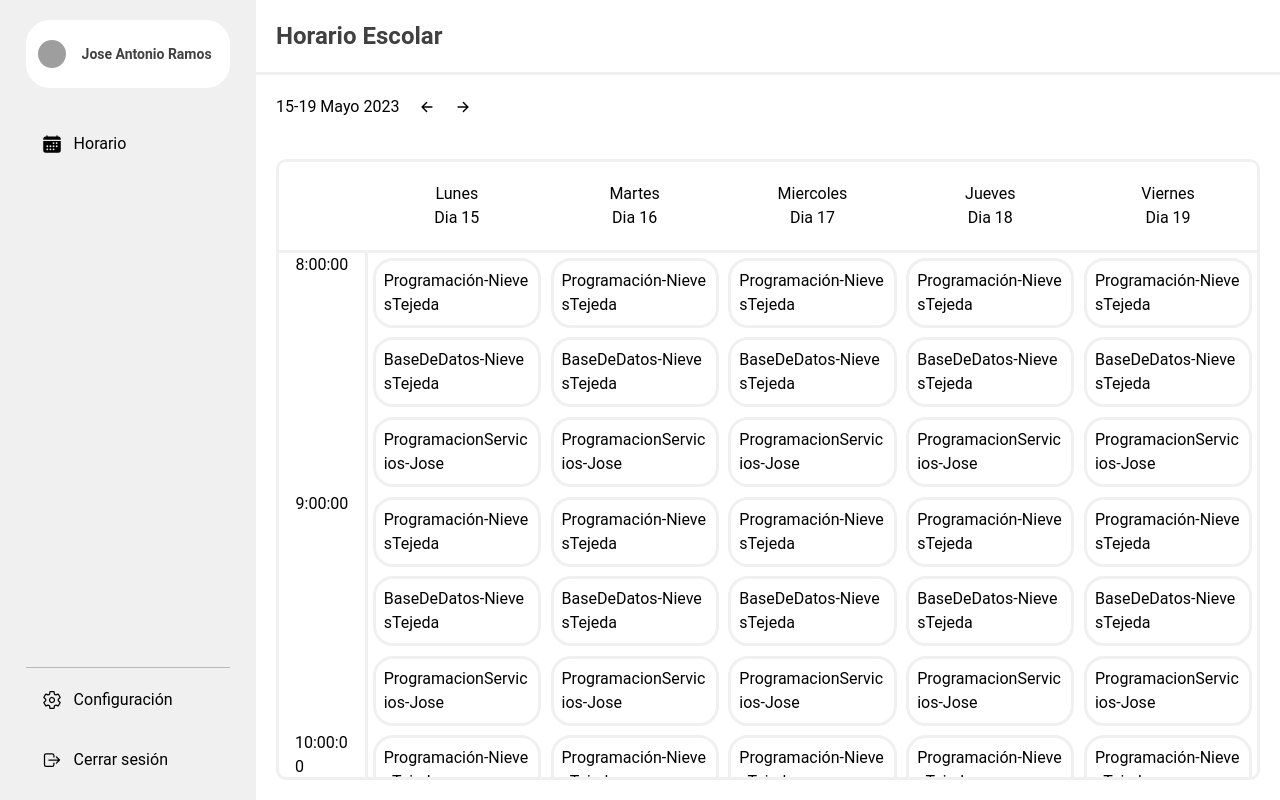
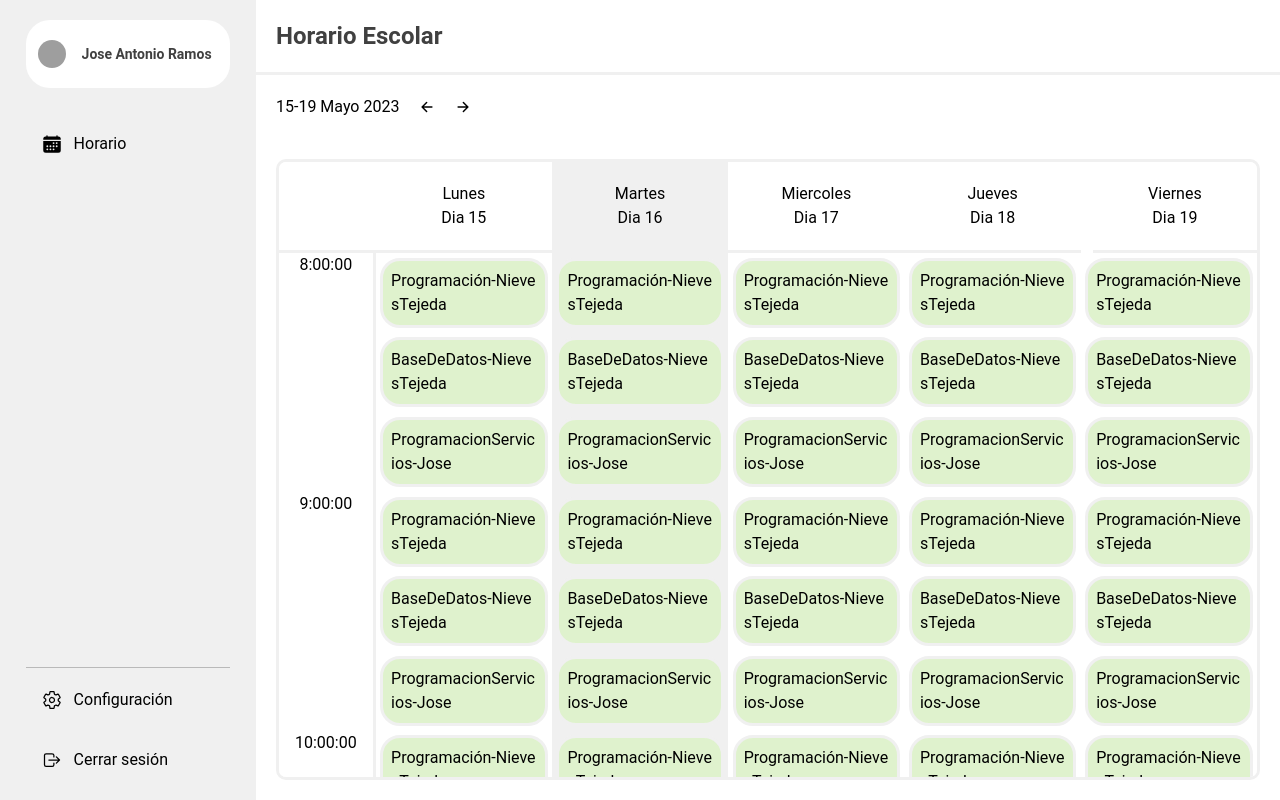
Before and after one commit to joseantoniorbieshna/falta-project-frontend, a React (Vite) app in the folder faltas-project/: page /faltas/login in a window 1280 px wide. Built offline with nearby package versions, Linux system fonts and the light colour scheme; grey boxes are pictures that could not be loaded.

Commit message:
horario de pc empezando

```diff
--- /dev/null
+++ b/faltas-project/src/components/Horario.jsx
@@ -0,0 +1,110 @@
+
+import React, { useEffect, useRef, useState } from 'react';
+import './css/HorarioMain.css'
+import useEffectAddWindowEvent from '../hooks/useEffectAddWindowEvent';
+const HorarioHeadDayWeek = React.forwardRef(({ dayOfWeek, dayOfMonth ,isActual=false },ref)=> {
+    const clasesStyle=isActual?'actual-day':'no-actual-day'
+    const dia = ['Lunes', 'Martes', 'Miercoles', 'Jueves', 'Viernes']
+    const classNameLastDay =  dayOfWeek==4?'last-day-horario-head':''
+    return (
+        <div ref={ref} className={`${clasesStyle} ${classNameLastDay} hhdk-hora-head flex flex-col items-center justify-center p-5`}>
+            <div className="hhdk-dia-semana">
+                {dia[dayOfWeek]}
+            </div>
+            <div className='hh-dia-title '>
+                Dia {dayOfMonth}
+            </div>
+        </div>
+    )
+});
+
+const HorarioTime = React.forwardRef(({ time }, ref) => {
+    return (
+        <div className='hh-hora min-h-12' ref={ref}>
+            <div className='ht-time-del-horario'>
+                <div className='ht-time-del-horario-text'>
+                    {time}
+                </div>
+            </div>
+        </div>
+      );
+});
+
+
+function HorarioHora({ children,isActual=false }) {
+    const clasesStyle=isActual?'actual-day':'no-actual-day'
+    return (
+        <div className={`hh-hora ${clasesStyle}`}>
+            {children}
+        </div>
+    );
+}
+function MensajeHora({ mensaje ,backgroundColor='#dff2cd'}) {
+    return (
+        <div className='m-hora' style={{backgroundColor}}>
+            {mensaje}
+        </div>
+    )
+}
+
+
+
+export default function Horario(){
+    /* Cambio de elementos no responsive para pc */
+    const timeHoraHorarioRef = useRef(null);
+    const [sizeTimeWidth,setSizeTimeWidth]=useState('auto');
+
+    const lunesCercano = 15;
+    const diaActual = 18;
+    const dias = [lunesCercano, lunesCercano + 1, lunesCercano + 2, lunesCercano + 3, lunesCercano + 4]
+    const timeArray = ['8:00:00', '9:00:00', '10:00:00', '11:00:00', '12:00:00', '13:00:00', '14:00:00']
+    const mensaje = ['Programación-NievesTejeda', 'BaseDeDatos-NievesTejeda','ProgramacionServicios-Jose']
+    const indiceDiaActual = new Date().getDay()-2;
+    //const mensaje = ['a','b','c']
+
+    const isLastDayClassName= indiceDiaActual==4?'is-last-day':''
+    const handleResize = ()=>{
+         /*primer elemento cambiar tamaño*/
+        if(timeHoraHorarioRef.current){
+            const { width } = timeHoraHorarioRef.current.getBoundingClientRect();
+            setSizeTimeWidth(width)
+            console.log(width);
+            console.log("esto solo en resize en teoria");
+        }else{
+            console.log("problema");
+        }
+    }
+    useEffectAddWindowEvent({handleResize,type:'resize'});
+
+    return (
+
+        <div className={`hh-horario-container flex-1 m-5 ${isLastDayClassName}`}>
+        <div className={`hh-horario-head ${isLastDayClassName}`}>
+
+            {/* horario cabezera dia */}
+            <div className={`hhdk-hora-head hh-first-space-grid`} style={{width:sizeTimeWidth}}></div>
+            {dias.map((day, index) => (
+                <HorarioHeadDayWeek key={index} dayOfWeek={index} dayOfMonth={day} isActual={index==indiceDiaActual} />
+            ))}
+        </div>
+
+        <div className='hh-horario-grid'>
+            {/* horario  hora*/}
+            {timeArray.map((hora, indexTime) => (
+                <React.Fragment key={indexTime}>
+                    <HorarioTime time={hora} ref={timeHoraHorarioRef}></HorarioTime>
+                    {dias.map((day, indexDia) => (
+                        <HorarioHora key={indexDia} isActual={indexDia==indiceDiaActual}>
+                            {mensaje.map((mensaje, indexMensaje) => (
+                                <MensajeHora key={indexMensaje} mensaje={mensaje} />
+                            ))}
+                        </HorarioHora>
+                    ))}
+               </React.Fragment>
+            ))}
+
+        </div>
+
+    </div>
+    )
+}
--- a/faltas-project/src/components/HorarioMain.jsx
+++ b/faltas-project/src/components/HorarioMain.jsx
@@ -1,63 +1,13 @@
-import React, { Children } from 'react';
+import React, { useRef, useState } from 'react';
 import { IonIcon } from '@ionic/react';
 import { arrowBack, arrowForward } from 'ionicons/icons';
 import './css/HorarioMain.css'
-
-
-
-function HorarioHeadDayWeek({ dayOfWeek, dayOfMonth }) {
-    const dia = ['Lunes', 'Martes', 'Miercoles', 'Jueves', 'Viernes']
-    return (
-        <div className='hhdk-hora-head flex flex-col items-center justify-center p-5'>
-            <div className="hhdk-dia-semana">
-                {dia[dayOfWeek]}
-            </div>
-            <div className='hh-dia-title '>
-                Dia {dayOfMonth}
-            </div>
-        </div>
-    )
-}
-
-function HorarioTime({ time }) {
-    return (
-        <div className='hh-hora min-h-12'>
-            <div className='ht-time-del-horario'>
-                <div className='ht-time-del-horario-text'>
-                    {time}
-                </div>
-            </div>
-        </div>
-    )
-}
-
-
-function HorarioHora({ children, backgroundColor = '#fff' }) {
-    const horaStyle = { backgroundColor: backgroundColor};
-    return (
-        <div className='hh-hora' style={horaStyle}>
-            {children}
-        </div>
-    );
-}
-function MensajeHora({ mensaje }) {
-    return (
-
-        <div className='m-hora'>
-            {mensaje}
-        </div>
-    )
-}
-
+import Horario from './Horario';
 
 
 export function HorarioMain() {
-    const diaActual = 18;
     const lunesCercano = 15;
-    const dias = [lunesCercano, lunesCercano + 1, lunesCercano + 2, lunesCercano + 3, lunesCercano + 4]
-    const timeArray = ['8:00:00', '9:00:00', '10:00:00', '11:00:00', '12:00:00', '13:00:00', '14:00:00']
-    const mensaje = ['Programación-NievesTejeda', 'BaseDeDatos-NievesTejeda','ProgramacionServicios-Jose']
-    //const mensaje = ['a','b','c']
+
     return (
         <section className="flex-1 flex flex-col justify-center">
             <div className="hm-title-container p-5">
@@ -73,35 +23,7 @@ export function HorarioMain() {
                     </div>
                 </div>
             </div>
-
-            <div className='hh-horario-container flex-1 m-5'>
-                <div className='hh-horario-head'>
-
-                    {/* horario cabezera dia */}
-                    <div className='hhdk-hora-head hh-first-space-grid'></div>
-                    {dias.map((day, index) => (
-                        <HorarioHeadDayWeek key={`${index}-hdw`} dayOfWeek={index} dayOfMonth={day} />
-                    ))}
-                </div>
-
-                <div className='hh-horario-grid'>
-                    {/* horario  hora*/}
-                    {timeArray.map((hora, indexTime) => (
-                        <>
-                        <HorarioTime key={`${indexTime}-ht`} time={hora}></HorarioTime>
-                            {dias.map((day, indexDia) => (
-                                <HorarioHora key={`${indexTime}-ht-${indexDia}`}>
-                                    {mensaje.map((mensaje, indexMensaje) => (
-                                        <MensajeHora key={`${indexTime}-ht-${indexDia}-${indexMensaje}`} mensaje={mensaje} />
-                                    ))}
-                                </HorarioHora>
-                            ))}
-                        </>
-                    ))}
-
-                </div>
-
-            </div>
+            <Horario></Horario>
 
 
         </section>
--- a/faltas-project/src/components/Landing.jsx
+++ b/faltas-project/src/components/Landing.jsx
@@ -4,6 +4,7 @@ import './css/landing.css'
 import { Link } from 'react-router-dom';
 import { IonIcon } from '@ionic/react';
 import { menu,close, menuOutline, cloudDoneSharp, closeCircleOutline, closeOutline } from 'ionicons/icons';
+import useEffectAddWindowEvent from '../hooks/useEffectAddWindowEvent';
 export default function Landing() {
     const headerRef = useRef(null); // Referencia para el header
     const [isMenuOpen, setMenuOpen] = useState(false);
@@ -13,10 +14,7 @@ export default function Landing() {
         setMenuOpen(!isMenuOpen);
     };
 
-
-
-  useEffect(() => {
-    const handleResize = () => {
+    const handleResize = ()=>{
         if(headerRef.current){
           const height = headerRef.current.clientHeight;
           setHeaderHeight(height);
@@ -24,12 +22,7 @@ export default function Landing() {
         }
       };
 
-    handleResize();
-    window.addEventListener('resize', handleResize);
-    return () => {
-      window.removeEventListener('resize', handleResize);
-    };
-  }, []);
+    useEffectAddWindowEvent({handleResize,type:'resize'});
 
     return (
         <>
--- a/faltas-project/src/components/MainMenu.jsx
+++ b/faltas-project/src/components/MainMenu.jsx
@@ -3,7 +3,6 @@ import { Link, useLocation } from "react-router-dom";
 import './css/MainMenu.css'
 import { IonIcon } from '@ionic/react';
 import { logOutOutline,settingsOutline,calendar } from 'ionicons/icons';
-
 export default function MainMenu(){
     const location = useLocation();
     const [activeButton, setActiveButton] = useState({
--- a/faltas-project/src/components/css/HorarioMain.css
+++ b/faltas-project/src/components/css/HorarioMain.css
@@ -1,9 +1,13 @@
+:root {
+    --gray-color: #f0f0f0;
+  }
+
 .hm-title-container{
     border-bottom: 3px solid #f0f0f0;
 }
 
 .hh-horario-container{
-    border: 3px solid #f0f0f0;
+    border: 3px solid var(--gray-color);
     border-radius: 10px;
     overflow: auto;
     display: flex;
@@ -12,25 +16,26 @@
 
 .hh-horario-head{
     display: grid;
-    grid-template-columns: minmax(min-content, 1fr) repeat(5, 2fr);
-    grid-template-rows: auto auto;
+    grid-template-columns: 1fr repeat(5, 2fr);
     position: static;
+    overflow-y: scroll;
 
 }
+
 .hh-horario-grid{
+    flex: 1;
     display: grid;
     grid-template-columns: 1fr repeat(5, 2fr);
     grid-template-rows: auto auto;
     position: relative;
-    overflow: hidden;
-    overflow-y: auto;
+    overflow-y: scroll;
+
+}
+.hh-horario-grid > div:nth-child(6n + 1){ /*El primer elemento de la grilla*/
+    border-right: 3px solid var(--gray-color);
 }
 
-.hh-horario-grid > div:nth-child(6n + 1){ /*El primer elemento de la grilla*/
-    border-right: 3px solid #f0f0f0;
-}
-
-.hh-horario-grid::-webkit-scrollbar {
+.hh-horario-grid::-webkit-scrollbar{
     width: 8px;
 }
 
@@ -49,15 +54,20 @@
 /* Parte Header horario */
 .hhdk-hora-head{
     background-color: white;
-    border-bottom: 3px solid #f0f0f0;
+    border-bottom: 3px solid var(--gray-color);
 }
 
 /*parte time horario*/
 .ht-time-del-horario,
 .hh-first-space-grid{
-    flex: 1 1 0;
+    width: 100%;
+    flex: 1 1 auto;
     padding: 0 1rem 0 1rem;
-    word-break: break-all;
+    background-color: white;
+
+    display: flex;
+    flex-direction: column;
+    align-items: center;
 }
 .ht-time-del-horario-text{
     position: sticky;
@@ -66,10 +76,43 @@
 
 /*Mensaje*/
 .m-hora{
-    border: 3px solid #f0f0f0;
+    width: 95%;
+    border: 3px solid var(--gray-color);
     overflow: hidden;
     word-break: break-all;
     margin: 0.3rem;
     padding: 0.5rem;
     border-radius: 20px;
 }
+
+/*General*/
+.actual-day,
+.is-last-day{
+    background-color: var(--gray-color);
+}
+.no-actual-day{
+    background-color: white;
+}
+
+.is-last-day::-webkit-scrollbar,
+.hh-horario-head::-webkit-scrollbar{
+    width: 8px;
+}
+
+.is-last-day::-webkit-scrollbar-thumb,
+.hh-horario-head::-webkit-scrollbar-thumb {
+    background-color: #888;
+    border-radius: 4px;
+}
+
+.hh-horario-head::-webkit-scrollbar-track,
+.hh-horario-head::-webkit-scrollbar-track {
+    background-color: white;
+}
+.is-last-day::-webkit-scrollbar-track,
+.is-last-day::-webkit-scrollbar-track {
+    background-color: var(--gray-color);
+}
+.last-day-horario-head{
+    margin-left: 12px;
+}
--- /dev/null
+++ b/faltas-project/src/hooks/useEffectAddWindowEvent.js
@@ -0,0 +1,12 @@
+import { useEffect } from "react";
+
+export default function useEffectAddWindowEvent({ handleResize, type = 'resize' }) {
+    useEffect(() => {
+        handleResize();
+        window.addEventListener(type, handleResize);
+        console.log("Cargando useEffectWindowEvent Añadido");
+        return () => {
+            window.removeEventListener(type, handleResize);
+        };
+    }, [handleResize, type]);
+}
```
Lines whose indentation alone changed are shown as unchanged.
